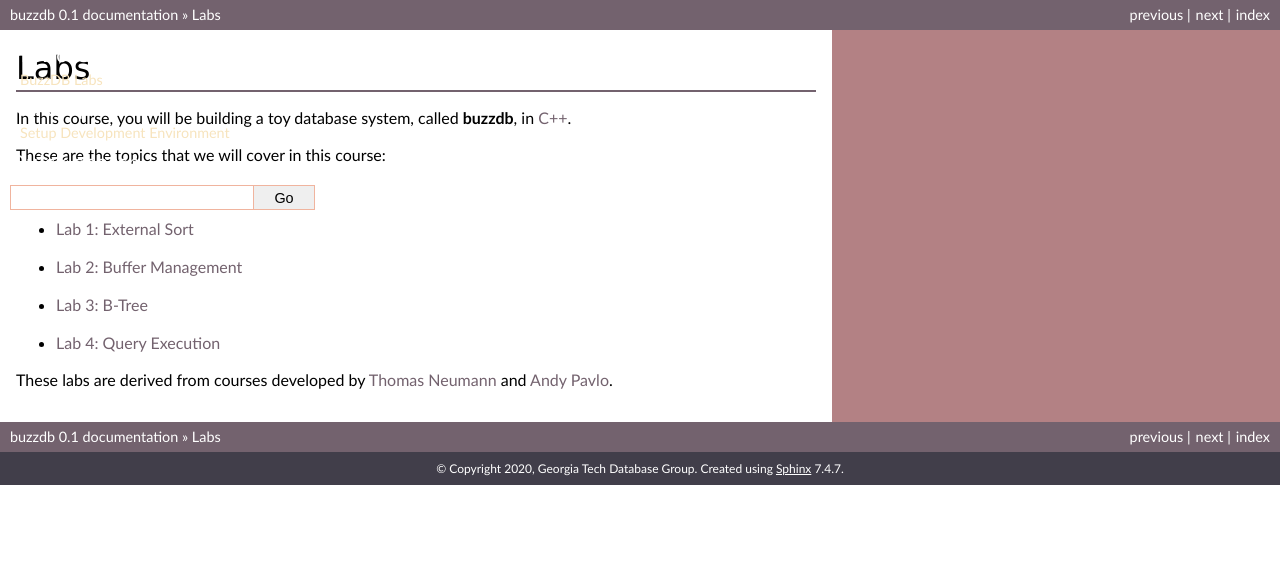
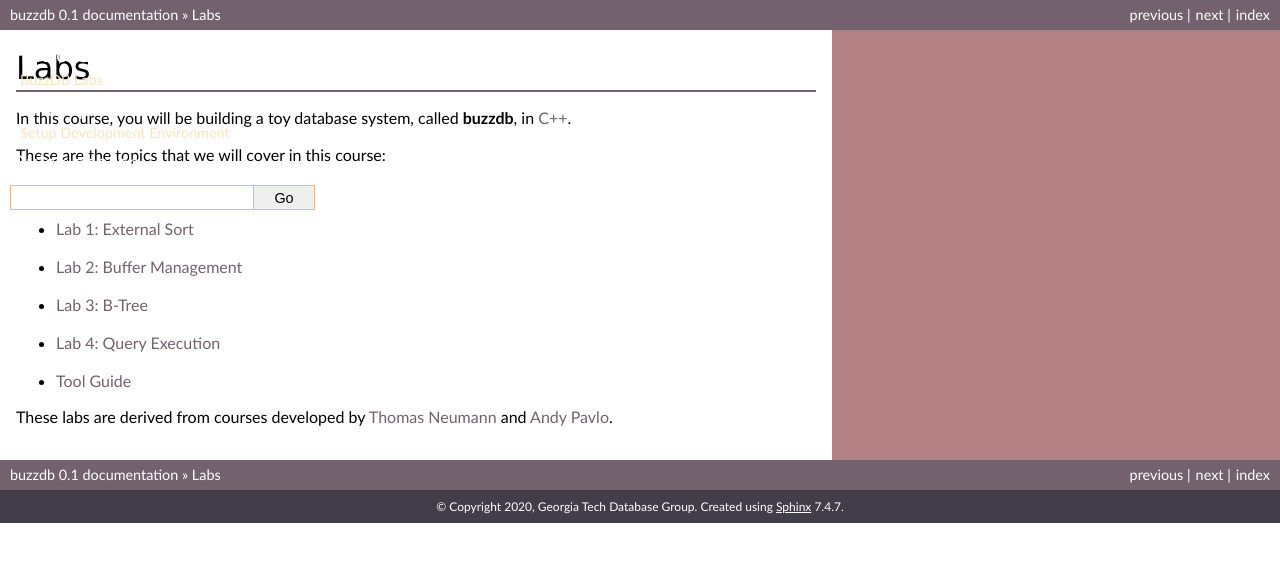
Before and after one commit to hershd23/buzzdb-docs, a Sphinx documentation site: the page built from docs/labs/index.rst, in a window 1280 px wide. Shown: the top 562 px of the page. Built offline with Sphinx 7.4.7, drawn with Linux system fonts in a browser that asks for light colours; pages that are not in the unit, such as notebooks, are missing from menus.

Commit message:
Update index.rst

```diff
--- a/docs/labs/index.rst
+++ b/docs/labs/index.rst
@@ -21,6 +22,7 @@ These are the topics that we will cover in this course:
 - `Lab 2: Buffer Management <lab2.html>`__
 - `Lab 3: B-Tree <lab3.html>`__
 - `Lab 4: Query Execution <lab4.html>`__
+- `Tool Guide <tools.html>`__
 
 These labs are derived from courses developed by
 `Thomas Neumann <https://db.in.tum.de/~neumann/?lang=en>`__ and
```
Also changed, not shown: other parts of docs/labs/index.rst (+1 -0 lines).
